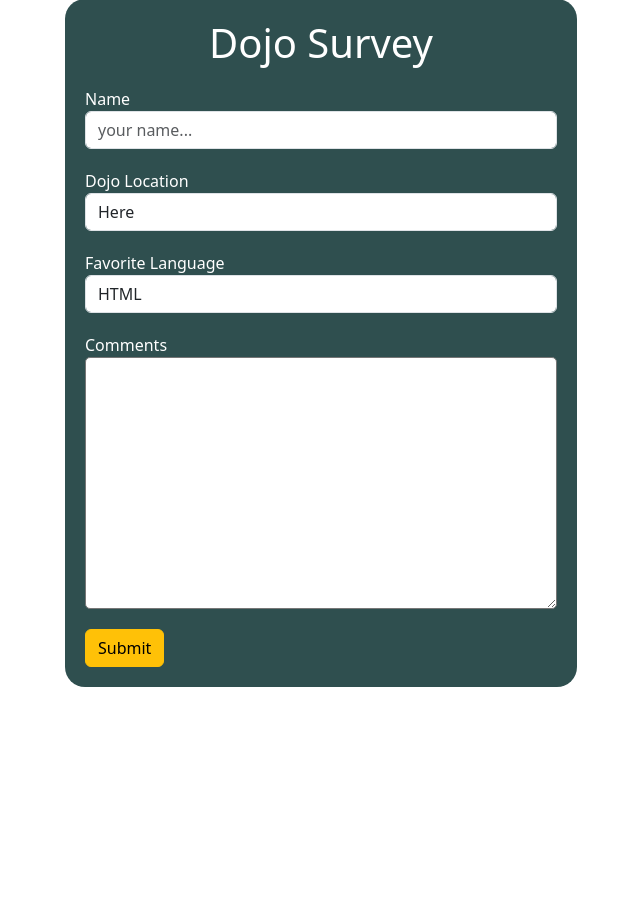
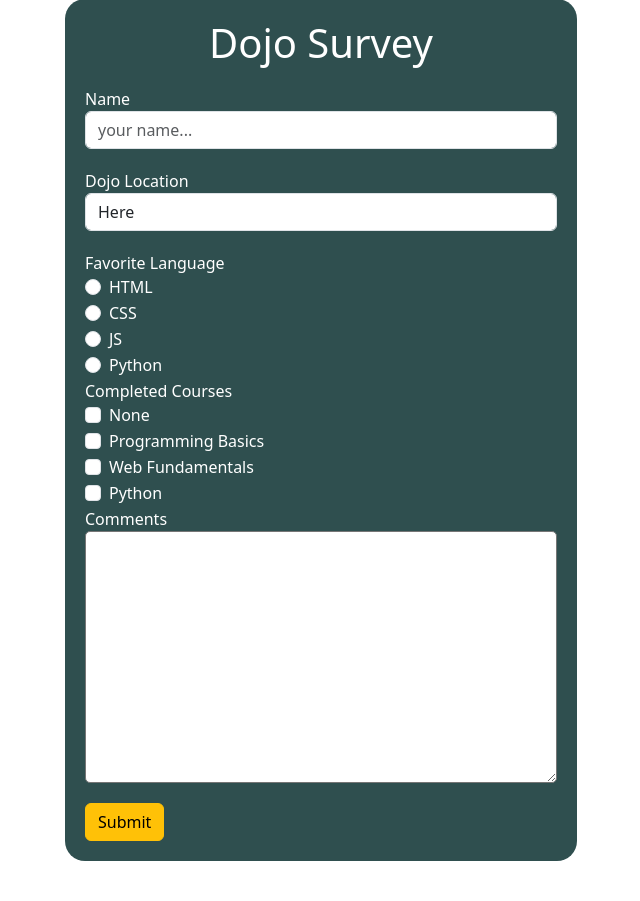
Before and after one commit to j21winter/Python, a Flask app: page / in a window 1280 px wide. Shown: the part 101-1002 px from the top of the page, without its empty margins (319-959 px from the left). Before the commit the page ends 788 px from the top, so only its background shows below. Run offline with Flask 3, Linux system fonts and the light colour scheme.

Commit message:
flask fundamentals

```diff
--- a/flask/fundamentals/Dojo_survey/server.py
+++ b/flask/fundamentals/Dojo_survey/server.py
@@ -17,7 +17,9 @@ def process():
     session['name'] = request.form['name']
     session['location'] = request.form['location']
     session['language'] = request.form['language']
+    session['courses'] = request.form.getlist('courses')
     session['comments'] = request.form['comments']
+    print(session)
     return redirect('/result')
 
 @app.route('/reset')
--- a/flask/fundamentals/Dojo_survey/templates/index.html
+++ b/flask/fundamentals/Dojo_survey/templates/index.html
@@ -38,6 +38,9 @@
         padding: 5px;
         width: inherit;
     }
+    .row{
+        display: flex;
+    }
 </style>
 <body>
     <div class="container">
@@ -58,14 +61,43 @@
                     <option value="somewhere">Somewhere</option>
                 </select>
             </div>
-            <div class="form-group">
+            <div class="language">
                 <label for="language">Favorite Language</label>
-                <select class="form-control" name="language" id="language">
-                    <option value="HTML">HTML</option>
-                    <option value="CSS">CSS</option>
-                    <option value="JS">JS</option>
-                    <option value="Python">Python</option>
-                </select>
+                <div class="form-check">
+                    <input class="form-check-input" type="radio" name="language" id="html" value="HTML">
+                    <label class="form-check-label" for="html">HTML</label>
+                </div>
+                <div class="form-check">
+                    <input class="form-check-input" type="radio" name="language" id="CSS" value="CSS">
+                    <label class="form-check-label" for="CSS">CSS</label>
+                </div>
+                <div class="form-check">
+                    <input class="form-check-input" type="radio" name="language" id="JS" value="JS">
+                    <label class="form-check-label" for="JS">JS</label>
+                </div>
+                <div class="form-check">
+                    <input class="form-check-input" type="radio" name="language" id="Python" value="Python">
+                    <label class="form-check-label" for="Python">Python</label>
+                </div>
+            </div>
+            <div class="courses">
+                <label for="courses">Completed Courses</label>
+                <div class="form-check">
+                    <input class="form-check-input" type="checkbox" name="courses" id="none" value="None">
+                    <label class="form-check-label" for="none">None</label>
+                </div>
+                <div class="form-check">
+                    <input class="form-check-input" type="checkbox" name="courses" id="programming_basics" value="Programming Basics">
+                    <label class="form-check-label" for="programming_basics">Programming Basics</label>
+                </div>
+                <div class="form-check">
+                    <input class="form-check-input" type="checkbox" name="courses" id="web_fundamentals" value="Web Fundamentals" >
+                    <label class="form-check-label" for="web_fundamentals">Web Fundamentals</label>
+                </div>
+                <div class="form-check">
+                    <input class="form-check-input" type="checkbox" name="courses" id="Python" value="Python">
+                    <label class="form-check-label" for="Python">Python</label>
+                </div>
             </div>
             <div class="form-group">
                 <label for="comments">Comments</label>
```
Also changed, not shown: flask/fundamentals/Dojo_survey/templates/result.html (+8 -0 lines), 1 other file.
